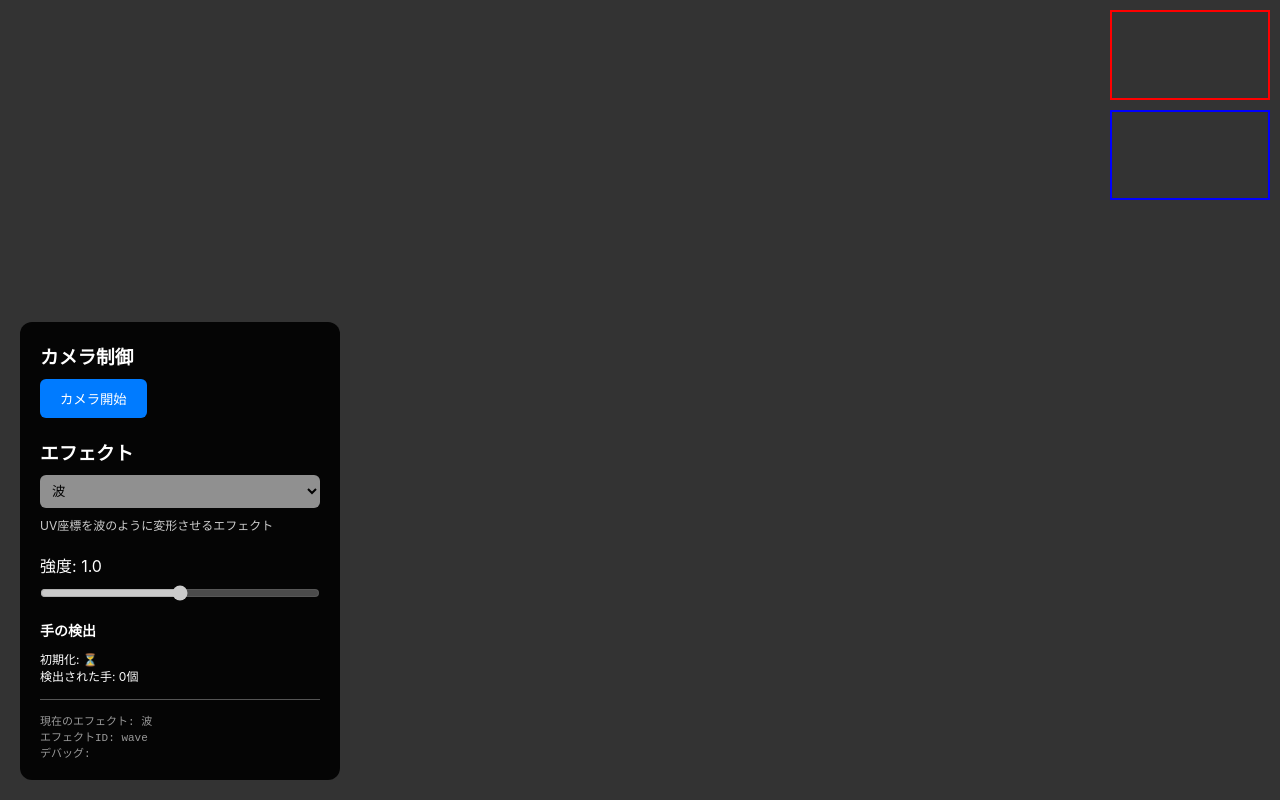
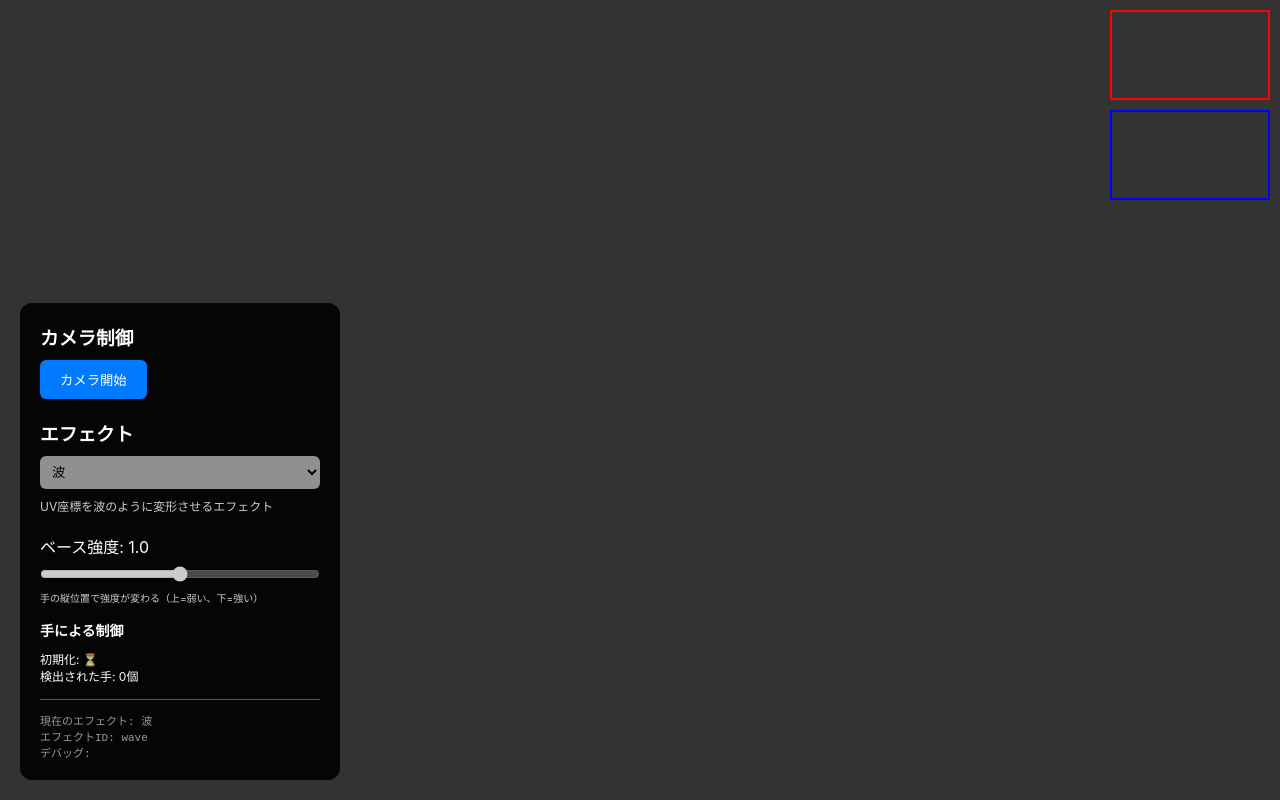
Before and after one commit to k5mp4/glslCamera, a React (Vite) app: page / in a window 1280 px wide. Built offline with nearby package versions, Linux system fonts and the light colour scheme.

Commit message:
手の位置による強度変更追加

```diff
--- a/src/App.tsx
+++ b/src/App.tsx
@@ -30,15 +30,19 @@ const CameraPlane = ({
     }
   }, [videoRef, videoRef.current?.readyState]);//ここの値が変わるたびに実行
 
-  // エフェクトが変更時にシェーダーを更新
+  // 🔧 修正: マテリアル作成・更新をuseEffectのみで行う（JSXとの競合を解消）
   useEffect(() => {
-    if (materialRef.current && videoTexture) {
-      // getEffect()を使ってwave.tsのエフェクトを取得
+    if (videoTexture) {
       const effect = getEffect(effectId);
 
       if (effect) {
         console.log(`エフェクト "${effect.info.name}" を適用中...`);
         console.log('GLSLコード:', effect.fragmentShader);
+
+        // 古いマテリアルを破棄
+        if (materialRef.current) {
+          materialRef.current.dispose();
+        }
 
         // 新しいシェーダーマテリアルを作成
         const newMaterial = new THREE.ShaderMaterial({
@@ -57,14 +61,11 @@ const CameraPlane = ({
           fragmentShader: effect.fragmentShader,  // ← wave.tsから来たGLSLコード
           transparent: true
         });
-
-        // 古いマテリアルを破棄
-        materialRef.current.dispose();
+        materialRef.current = newMaterial;
 
         // メッシュのマテリアルを更新
         if (meshRef.current) {
           meshRef.current.material = newMaterial;
-          materialRef.current = newMaterial;
         }
       }
     }
@@ -72,6 +73,8 @@ const CameraPlane = ({
 
   // アニメーションループ(1Fごとに実行)
   useFrame((state) => {
+    // console.log('useFrame実行ログ',state.clock.elapsedTime);
+    // console.log('materialRef.current:',materialRef.current);
     if (materialRef.current) {
       // GLSLのuTime変数を更新（wave.tsで使用）
       materialRef.current.uniforms.uTime.value = state.clock.elapsedTime;
@@ -91,25 +94,43 @@ const CameraPlane = ({
   return (
     <mesh ref={meshRef} scale={[-1, 1, 1]}>
       <planeGeometry args={[4, 3]} />
-      <shaderMaterial
-        ref={materialRef}
-        uniforms={{
-          uTexture: { value: videoTexture }, //カメラ映像のテクスチャ
-          uTime: { value: 0 }, //アニメーション用時間
-          uIntensity: { value: effectIntensity } //エフェクト強度
-        }}
-        vertexShader={`
-          varying vec2 vUv;
-          void main() {
-            vUv = uv;
-            gl_Position = projectionMatrix * modelViewMatrix * vec4(position, 1.0);
-          }
-        `}
-        fragmentShader={currentEffect.fragmentShader}  // ← ここでwave.tsのコードが使われる
-        transparent
-      />
+      {/* 🔧 修正: JSXのshaderMaterialを削除（useEffectで動的に設定するため） */}
     </mesh>
   );
+};
+
+// 手の位置を正規化する関数
+const getHandPosition = (handResults: any): { u: number; v: number } => {
+  if (!handResults?.landmarks?.length) {
+    return { u: 0.5, v: 0.5 }; // デフォルト値（中央）
+  }
+
+  // 手首の位置（ランドマーク0）を使用
+  const wrist = handResults.landmarks[0][0];
+
+  // 左右反転を考慮してu座標を調整
+  const u = 1.0 - wrist.x; // 左右反転
+  const v = wrist.y;       // そのまま
+
+  return {
+    u: Math.max(0, Math.min(1, u)),
+    v: Math.max(0, Math.min(1, v))
+  };
+};
+// 手の位置からエフェクト強度を計算する関数
+const calculateEffectIntensity = (handResults: any, baseIntensity: number): number => {
+  if (!handResults?.landmarks?.length) {
+    return 0; // 手が検出されない場合はエフェクトなし
+  }
+
+  const handPos = getHandPosition(handResults);
+
+  // 縦位置(v)でエフェクト強度を制御
+  // v=0（上）→ 強度0, v=1（下）→ 最大強度
+  const positionBasedIntensity = handPos.v * 2.0; // 0~2の範囲
+
+  // ベース強度と組み合わせ
+  return Math.min(positionBasedIntensity * baseIntensity, 2.0);
 };
 
 function App() {
@@ -122,7 +143,7 @@ function App() {
   // handlandmarkerテスト
   const { handResults, isInitialized, error } = useMediaPipeHands(videoRef2, isStreaming);
 
-  // ★ 新しく追加：手の骨格描画フック
+  // 手の骨格描画フック
   const { syncCanvasSize } = useHandDrawing({
     canvasRef,
     handResults,
@@ -140,6 +161,8 @@ function App() {
   // エフェクト関連の状態
   const [effectId, setEffectId] = useState<string>('wave');  // デフォルトで波エフェクト
   const [effectIntensity, setEffectIntensity] = useState<number>(1.0);
+   // エフェクト強度の計算を手の位置ベースに変更
+  const handBasedIntensity = calculateEffectIntensity(handResults, effectIntensity);
 
   // 使って利用可能なエフェクト一覧を取得
   const effectList = getEffectList();
@@ -242,7 +265,7 @@ function App() {
           }}
         />
 
-        {/* ★ 新しく追加：手の骨格表示用Canvas */}
+        {/* 手の骨格表示用Canvas */}
         <canvas
           ref={canvasRef}
           style={{
@@ -264,14 +287,14 @@ function App() {
         camera={{ position: [0, 0, 2] }}
         style={{ background: '#333' }}
       >
-        <ambientLight intensity={0.5} />
+        {/* <ambientLight intensity={0.5} /> */}
 
         {/* エフェクト 適用 */}
         {isStreaming && (
           <CameraPlane
             videoRef={videoRef}
             effectId={effectId} // 'wave' が渡される
-            effectIntensity={effectIntensity}
+            effectIntensity={handBasedIntensity} // 手の座標ベースに変更
           />
         )}
       </Canvas>
@@ -357,10 +380,13 @@ function App() {
           )}
         </div>
 
-        {/* エフェクト強度 */}
+        {/* エフェクト強度スライダーのラベルを変更 */}
         <div style={{ marginBottom: '15px' }}>
           <label style={{ display: 'block', marginBottom: '8px' }}>
-            強度: {effectIntensity.toFixed(1)}
+            ベース強度: {effectIntensity.toFixed(1)}
+            {handResults?.landmarks?.length ?
+              ` → 実際の強度: ${handBasedIntensity.toFixed(1)}` : ''
+            }
           </label>
           <input
             type="range"
@@ -372,14 +398,27 @@ function App() {
             disabled={!isStreaming}
             style={{ width: '100%' }}
           />
+          <div style={{ fontSize: '10px', color: '#ccc', marginTop: '4px' }}>
+            手の縦位置で強度が変わる（上=弱い、下=強い）
+          </div>
         </div>
 
-        {/* ★ 新しく追加：MediaPipe情報 */}
+
+        {/* 手の位置情報表示を追加 */}
         <div style={{ marginBottom: '15px' }}>
-          <h3 style={{ margin: '0 0 10px 0', fontSize: '14px' }}>手の検出</h3>
+          <h3 style={{ margin: '0 0 10px 0', fontSize: '14px' }}>手による制御</h3>
           <div style={{ fontSize: '12px' }}>
             <div>初期化: {isInitialized ? '✅' : '⏳'}</div>
             <div>検出された手: {handResults?.landmarks?.length || 0}個</div>
+            {handResults?.landmarks?.length > 0 && (
+              <>
+                <div>手の位置: u={getHandPosition(handResults).u.toFixed(2)}, v={getHandPosition(handResults).v.toFixed(2)}</div>
+                <div>位置による強度倍率: {(getHandPosition(handResults).v * 2).toFixed(1)}x</div>
+                <div style={{ color: '#4CAF50' }}>
+                  現在のエフェクト強度: {handBasedIntensity.toFixed(1)}
+                </div>
+              </>
+            )}
             {error && <div style={{ color: '#ff6b6b' }}>エラー: {error}</div>}
           </div>
         </div>
--- a/src/hooks/useHandDrawing.ts
+++ b/src/hooks/useHandDrawing.ts
@@ -2,10 +2,11 @@ import { useRef, useEffect, useCallback } from 'react';
 import { type HandLandmarkerResult } from '@mediapipe/tasks-vision';
 
 interface UseHandDrawingProps {
+  videoRef: React.RefObject<HTMLVideoElement | null>; // サイズ同期用
   canvasRef: React.RefObject<HTMLCanvasElement | null>;
   handResults: HandLandmarkerResult | null;
   isStreaming: boolean;
-  videoRef: React.RefObject<HTMLVideoElement | null>; // サイズ同期用
+
   drawingOptions?: {
     connectionColor?: string;
     landmarkColor?: string;
@@ -13,6 +14,7 @@ interface UseHandDrawingProps {
     landmarkLineWidth?: number;
     differentiateHands?: boolean;
   };
+
 }
 
 export const useHandDrawing = ({
--- a/src/hooks/useMediaPipeHands.ts
+++ b/src/hooks/useMediaPipeHands.ts
@@ -17,7 +17,6 @@ export const useMediaPipeHands = (
             const vision = await FilesetResolver.forVisionTasks(
                 "https://cdn.jsdelivr.net/npm/@mediapipe/tasks-vision@0.10.0/wasm"
             );
-
             const landmarker = await HandLandmarker.createFromOptions(vision, {
                 baseOptions: {
                     modelAssetPath: "../hand_landmarker.task",
@@ -44,24 +43,12 @@ export const useMediaPipeHands = (
     // 手の検出処理
     const detectHands = useCallback(() => {
         if (!isStreaming || !handLandmarkerRef.current || !videoRef.current) return;
-
-        // ✅ video要素の詳細チェック
-        const video = videoRef.current;
-        if (video.readyState < 2 ||
-            !video.srcObject ||
-            video.videoWidth === 0 ||
-            video.videoHeight === 0 ||
-            video.paused ||
-            video.ended) {
-            return; // 無効な状態では処理をスキップ
-        }
-
         try {
             const results = handLandmarkerRef.current.detectForVideo(
-                video,
+                videoRef.current,
                 performance.now()
             );
-            // ✅ 手が検出されたときのみログ
+            // 手が検出されたときのみログを出す
             if (results.landmarks && results.landmarks.length > 0) {
                 console.log('手が検出されました！', {
                     検出された手の数: results.landmarks.length,
@@ -79,12 +66,11 @@ export const useMediaPipeHands = (
     // 定期実行
     useEffect(() => {
         if (!isInitialized) return;
-
-        const interval = setInterval(detectHands, 16);// 16ms
-        return () => clearInterval(interval);
+        const interval = setInterval(detectHands, 16);// 16ms = 60FPS
+        return () => clearInterval(interval); //クリーンアップ関数
     }, [isInitialized, detectHands]);
 
-    // コンポーネントアンマウント時のクリーンアップ
+    // アンマウント時のクリーンアップ
     useEffect(() => {
         return () => {
             if (handLandmarkerRef.current) {
```
